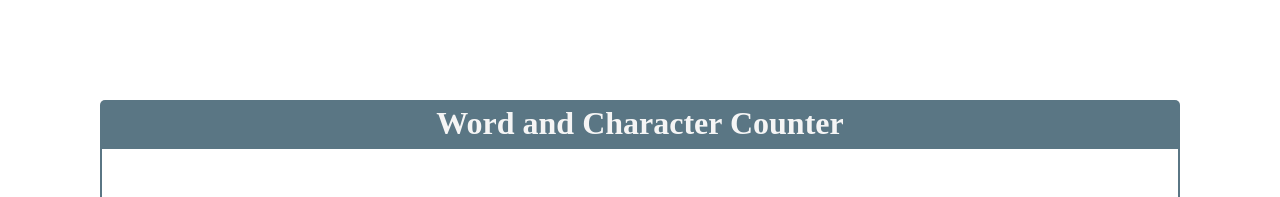
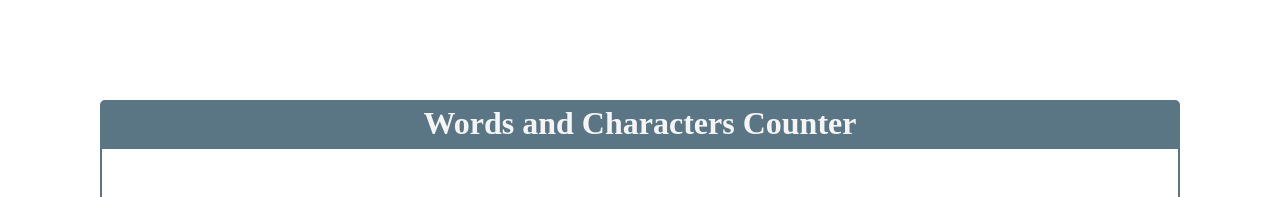
Before and after one commit to smileyismail/Words_and_letters_Counter, a plain HTML site: page index.html in a window 1280 px wide. Shown: the top 197 px of the page. Drawn offline with Linux system fonts and the light colour scheme.

Commit message:
first commit

```diff
--- a/index.html
+++ b/index.html
@@ -42,7 +42,7 @@
     </style>
 </head>
 <body>
-    <h1>Word and Character Counter</h1>
+    <h1>Words and Characters Counter</h1>
     <textarea id="textbox" cols="30" rows="10"></textarea>
     <p>
         <span id="word">0</span> Words and
```
